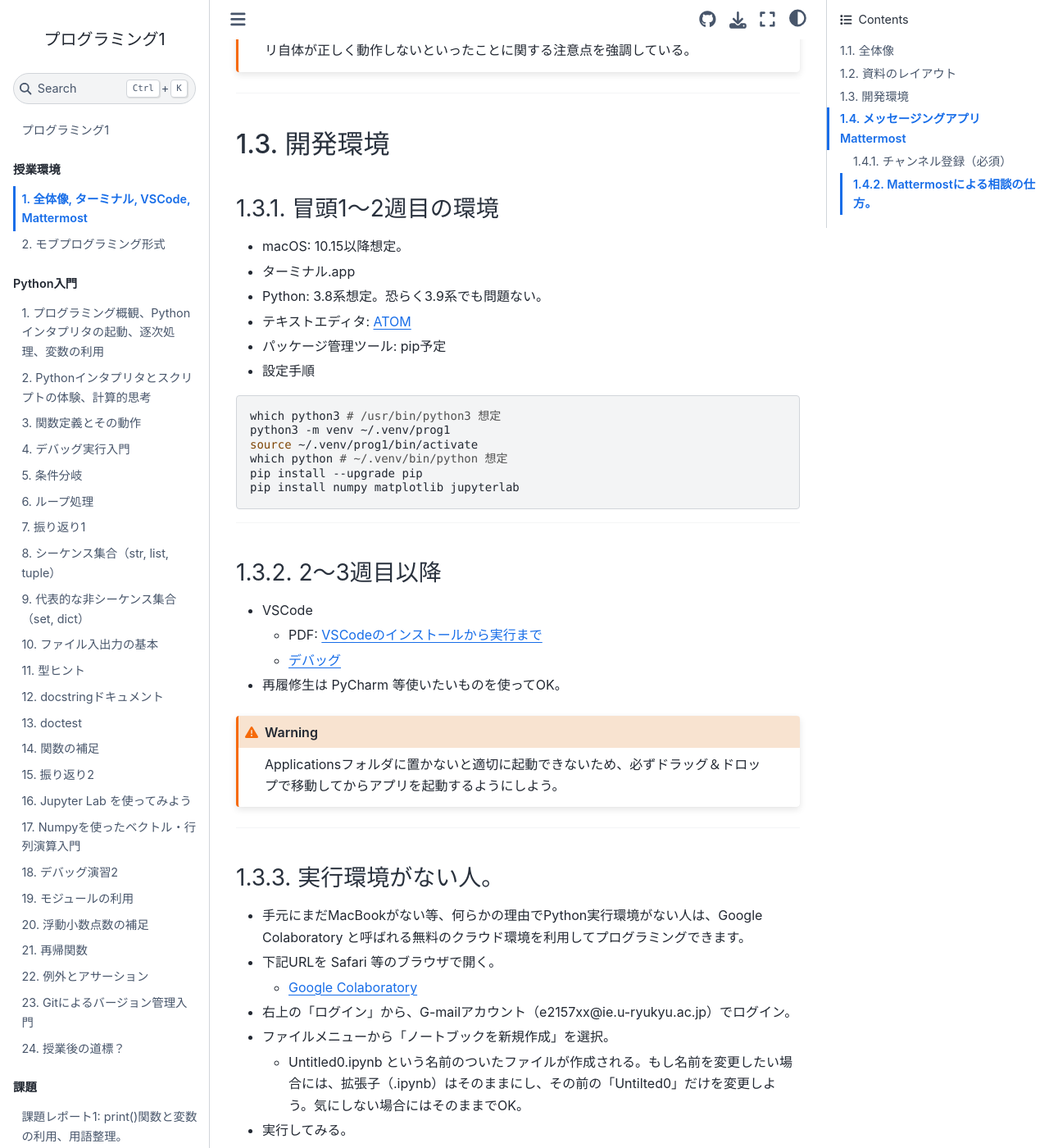
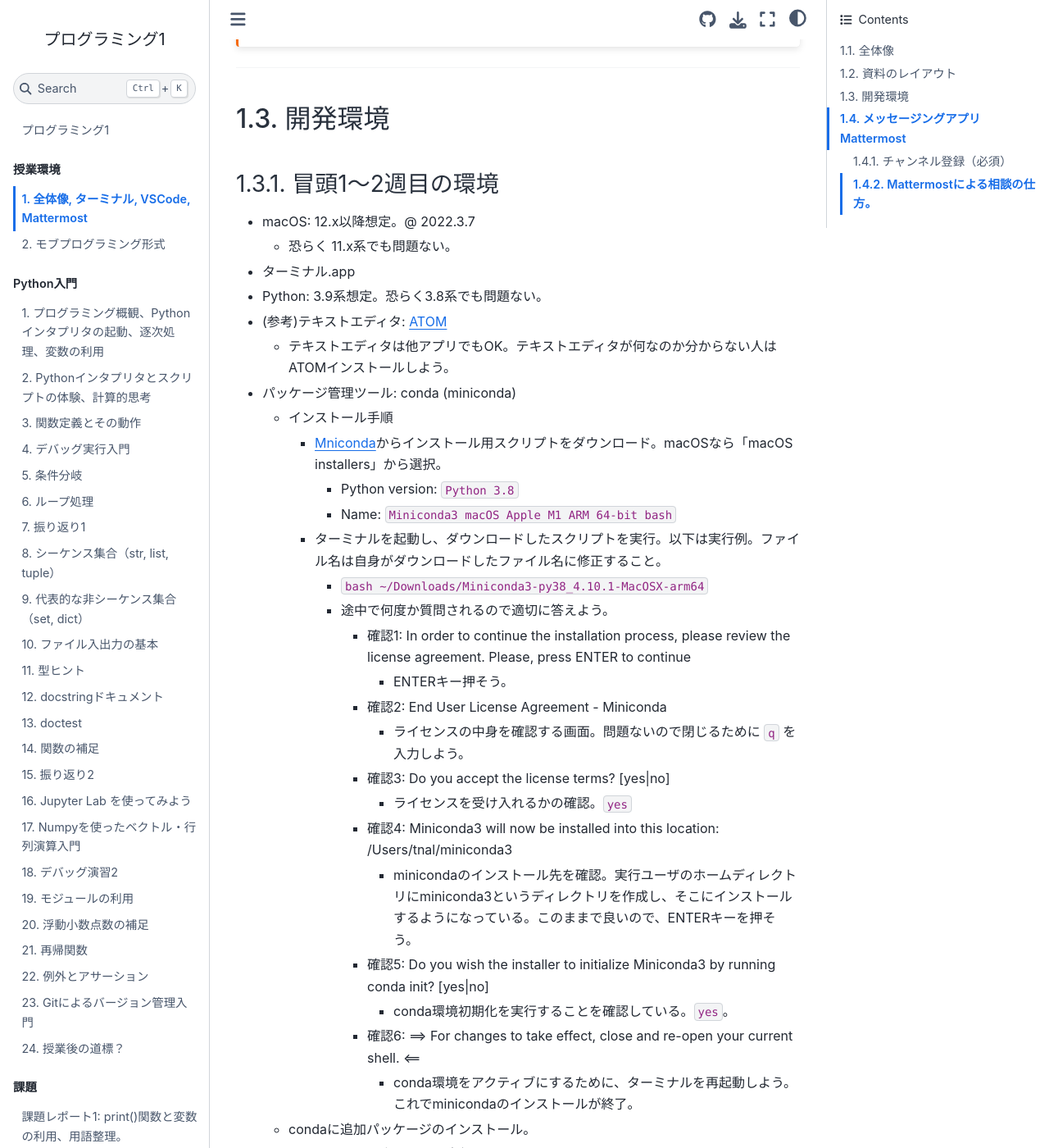
Before and after one commit to naltoma/python_intro2021, a Jupyter Book: the page built from environment.md, in a window 1280 px wide and 1400 px high, scrolled down 1240 px. Shown: the whole window at 82% size. Built offline with Jupyter Book 1.0.4 settings and Sphinx 7.4.7 and the Sphinx Book theme 1.1.4, drawn with Linux system fonts in a browser that asks for light colours; some of the changed text lies outside the part shown.

Commit message:
update for 2022 with conda, modify desc

````diff
--- a/_config.yml
+++ b/_config.yml
@@ -2,7 +2,7 @@
 title: プログラミング1
 author: Naruaki TOMA
 logo: './figs/prog1.pdf'
-copyright: "2021"
+copyright: "2022"
 
 #only_build_toc_files: true
 
--- a/_toc.yml
+++ b/_toc.yml
@@ -1,12 +1,12 @@
-- file: Readme.md
-
-- part: 授業環境
+format: jb-book
+root: Readme.md
+parts:
+- caption: "授業環境"
   numbered: true
   chapters:
   - file: environment.md
   - file: exercise/howto.md
-
-- part: Python入門
+- caption: "Python入門"
   numbered: true
   chapters:
   - file: week1.md
@@ -33,8 +33,7 @@
   - file: exception_assertion.md
   - file: git.md
   - file: after_this_class.md
-
-- part: 課題
+- caption: "課題"
   chapters:
   - file: report/report1_print_variable_terms.md
   - file: report/report2_branching_function.md
@@ -43,8 +42,7 @@
   - file: report/report5_list_dict_nlp2.md
   - file: report/report6_reading_debug.md
   - file: report/report7_search.md
-
-- part: モブプロ演習
+- caption: "モブプロ演習"
   numbered: true
   chapters:
   - file: exercise/ex1.md
--- a/environment.md
+++ b/environment.md
@@ -40,25 +39,41 @@
 ---
 ## 開発環境
 ### 冒頭1〜2週目の環境
-- macOS: 10.15以降想定。
+- macOS: 12.x以降想定。@ 2022.3.7
+  - 恐らく 11.x系でも問題ない。
 - ターミナル.app
-- Python: 3.8系想定。恐らく3.9系でも問題ない。
-- テキストエディタ: [ATOM](https://atom.io)
-- パッケージ管理ツール: pip予定
-- 設定手順
-```shell
-which python3 # /usr/bin/python3 想定
-python3 -m venv ~/.venv/prog1
-source ~/.venv/prog1/bin/activate
-which python # ~/.venv/bin/python 想定
-pip install --upgrade pip
-pip install numpy matplotlib jupyterlab
-```
+- Python: 3.9系想定。恐らく3.8系でも問題ない。
+- (参考)テキストエディタ: [ATOM](https://atom.io)
+  - テキストエディタは他アプリでもOK。テキストエディタが何なのか分からない人はATOMインストールしよう。
+- パッケージ管理ツール: conda (miniconda)
+  - インストール手順
+    - [Mniconda](https://docs.conda.io/en/latest/miniconda.html)からインストール用スクリプトをダウンロード。macOSなら「macOS installers」から選択。
+      - Python version: ``Python 3.8``
+      - Name: ``Miniconda3 macOS Apple M1 ARM 64-bit bash``
+    - ターミナルを起動し、ダウンロードしたスクリプトを実行。以下は実行例。ファイル名は自身がダウンロードしたファイル名に修正すること。
+      - ``bash ~/Downloads/Miniconda3-py38_4.10.1-MacOSX-arm64``
+      - 途中で何度か質問されるので適切に答えよう。
+        - 確認1: In order to continue the installation process, please review the license agreement. Please, press ENTER to continue
+          - ENTERキー押そう。
+        - 確認2: End User License Agreement - Miniconda
+          - ライセンスの中身を確認する画面。問題ないので閉じるために ``q`` を入力しよう。
+        - 確認3: Do you accept the license terms? [yes|no]
+          - ライセンスを受け入れるかの確認。``yes``
+        - 確認4: Miniconda3 will now be installed into this location: /Users/tnal/miniconda3
+          - minicondaのインストール先を確認。実行ユーザのホームディレクトリにminiconda3というディレクトリを作成し、そこにインストールするようになっている。このままで良いので、ENTERキーを押そう。
+        - 確認5: Do you wish the installer to initialize Miniconda3 by running conda init? [yes|no]
+          - conda環境初期化を実行することを確認している。``yes``。
+        - 確認6: ==> For changes to take effect, close and re-open your current shell. <==
+          - conda環境をアクティブにするために、ターミナルを再起動しよう。これでminicondaのインストールが終了。
+  - condaに追加パッケージのインストール。
+    - ターミナル上で以下を実行。
+      - ``conda install numpy matplotlib jupyterlab``
+      - 途中で ``Proceed ([y]/n)?`` と確認されるので、``y`` と入力するか、単にEnterキーを押そう。
 
 ---
 ### 2〜3週目以降
 - VSCode
-  - PDF: <a href="http://ie.u-ryukyu.ac.jp/~tnal/2021/prog1/vscode.pdf" target="_blank">VSCodeのインストールから実行まで</a>
+  - PDF: <a href="http://ie.u-ryukyu.ac.jp/~tnal/2022/prog1/vscode2022.pdf" target="_blank">VSCodeのインストールから実行まで</a>
   - [デバッグ](./debug)
 - 再履修生は PyCharm 等使いたいものを使ってOK。
 
````
Also changed, not shown: other parts of environment.md (+0 -1 lines), Readme.md (+2 -2 lines), report/report1_print_variable_terms.md (+8 -8 lines), week1.md (+4 -8 lines).
